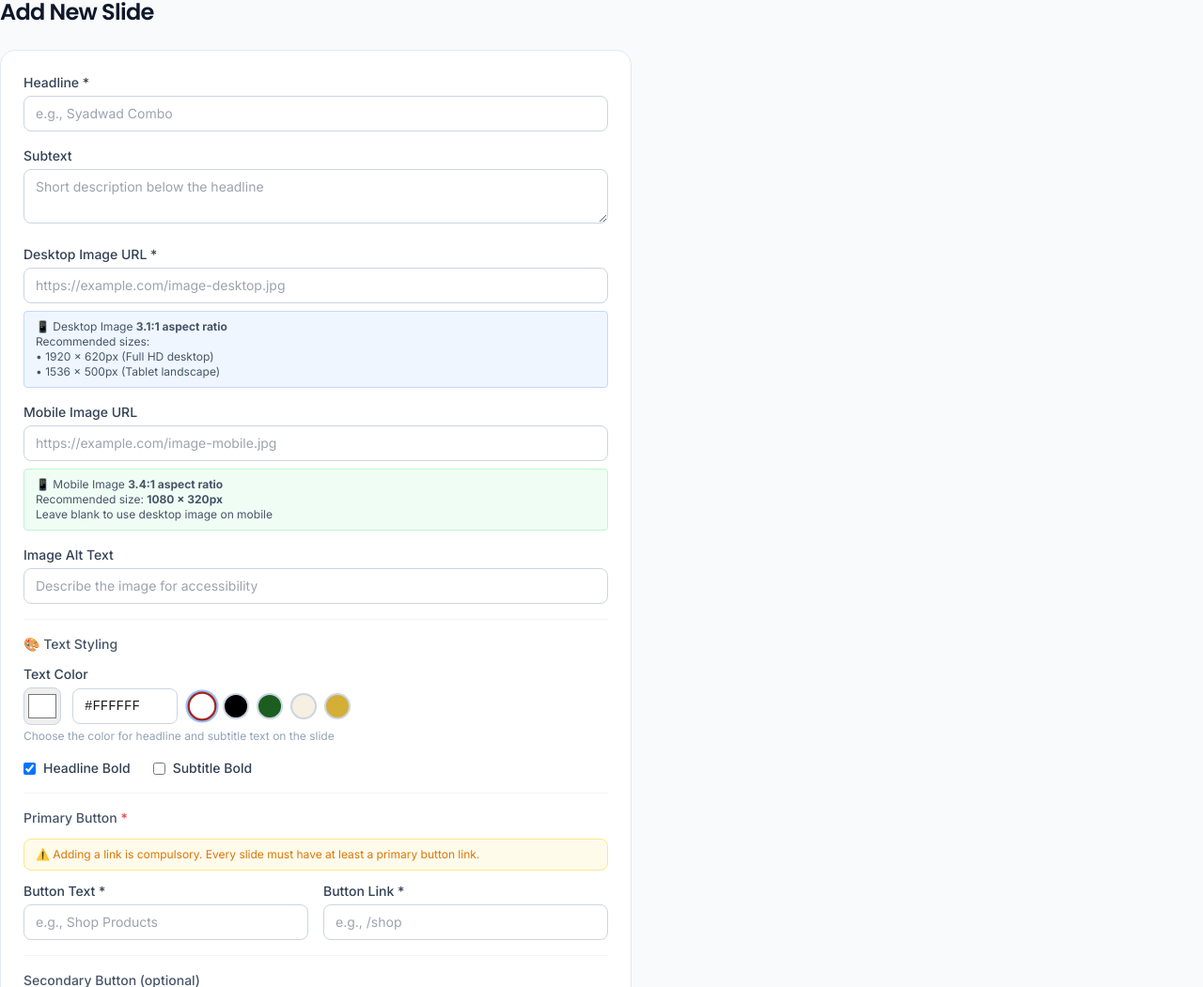
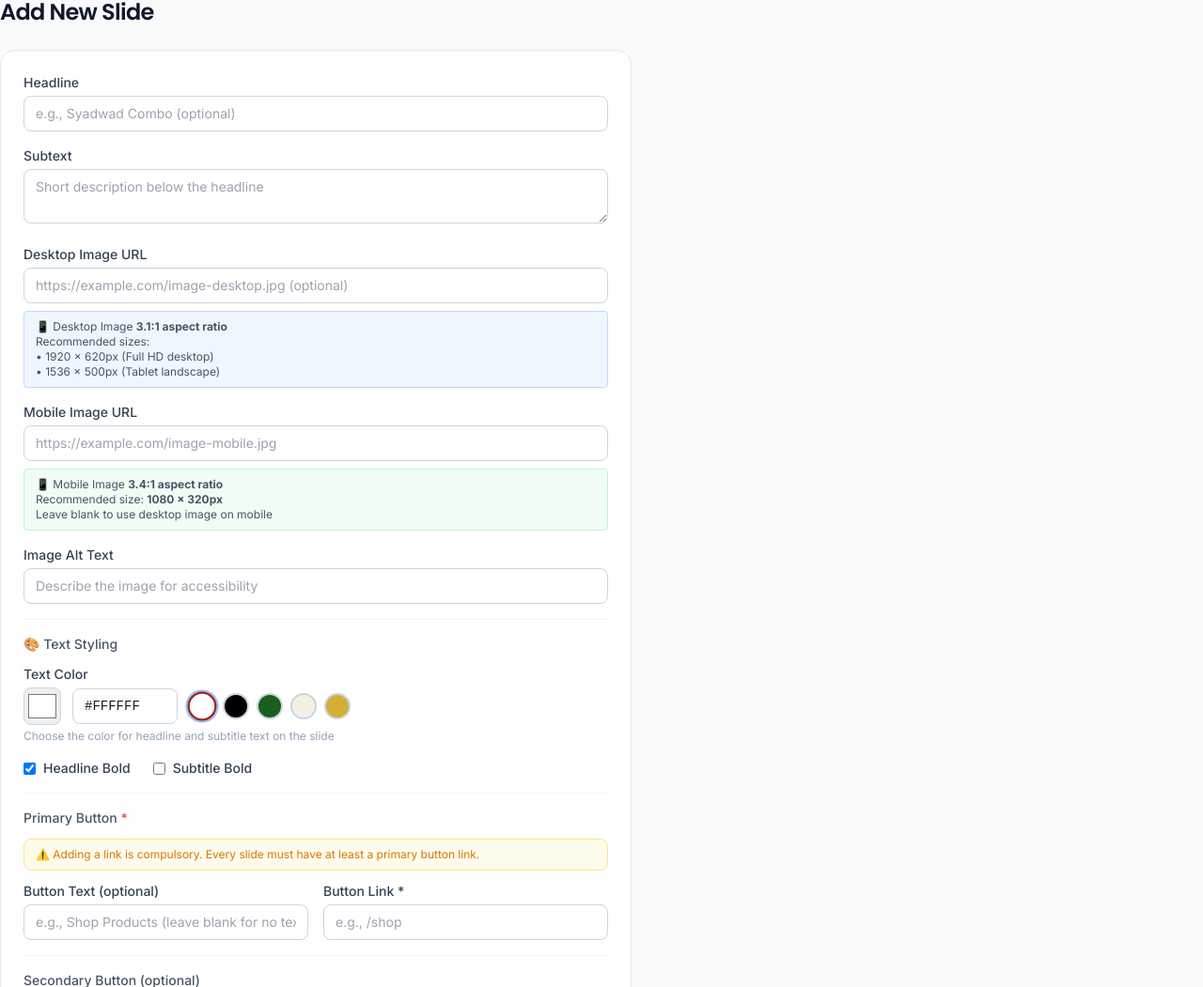
Before and after one commit to devikaverma155/drs-health-website, a Next.js app: page /admin/content/slideshow/new in a window 1280 px wide. Shown: the part 169-1220 px from the top of the page at 94% size. Built offline with nearby package versions, Linux system fonts and the light colour scheme; no server answers.

Commit message:
admin changes

```diff
--- a/app/admin/content/slideshow/HeroSlideForm.tsx
+++ b/app/admin/content/slideshow/HeroSlideForm.tsx
@@ -95,14 +95,13 @@ export function HeroSlideForm({ slide }: { slide?: SlideData | null }) {
 
       <div className="space-y-4">
         <div>
-          <label className="block text-sm font-medium text-slate-700 mb-1">Headline *</label>
+          <label className="block text-sm font-medium text-slate-700 mb-1">Headline</label>
           <input
             type="text"
             value={headline}
             onChange={(e) => setHeadline(e.target.value)}
-            required
             disabled={loading}
-            placeholder="e.g., Syadwad Combo"
+            placeholder="e.g., Syadwad Combo (optional)"
             className="w-full rounded-lg border border-slate-300 px-3 py-2 text-sm focus:ring-2 focus:ring-primary/20 focus:border-primary"
           />
         </div>
@@ -120,20 +119,19 @@ export function HeroSlideForm({ slide }: { slide?: SlideData | null }) {
         </div>
 
         <div>
-          <label className="block text-sm font-medium text-slate-700 mb-1">Desktop Image URL *</label>
+          <label className="block text-sm font-medium text-slate-700 mb-1">Desktop Image URL</label>
           <input
             type="url"
             value={imageUrl}
             onChange={(e) => setImageUrl(e.target.value)}
             disabled={loading}
-            placeholder="https://example.com/image-desktop.jpg"
-            required
+            placeholder="https://example.com/image-desktop.jpg (optional)"
             className="w-full rounded-lg border border-slate-300 px-3 py-2 text-sm focus:ring-2 focus:ring-primary/20 focus:border-primary"
           />
           <p className="mt-2 text-xs text-slate-600 bg-blue-50 border border-blue-200 rounded px-3 py-2">
-            📱 Desktop Image <strong>3.1:1 aspect ratio</strong><br/>
-            Recommended sizes:<br/>
-            • 1920 × 620px (Full HD desktop)<br/>
+            📱 Desktop Image <strong>3.1:1 aspect ratio</strong><br />
+            Recommended sizes:<br />
+            • 1920 × 620px (Full HD desktop)<br />
             • 1536 × 500px (Tablet landscape)
           </p>
         </div>
@@ -149,8 +147,8 @@ export function HeroSlideForm({ slide }: { slide?: SlideData | null }) {
             className="w-full rounded-lg border border-slate-300 px-3 py-2 text-sm focus:ring-2 focus:ring-primary/20 focus:border-primary"
           />
           <p className="mt-2 text-xs text-slate-600 bg-green-50 border border-green-200 rounded px-3 py-2">
-            📱 Mobile Image <strong>3.4:1 aspect ratio</strong><br/>
-            Recommended size: <strong>1080 × 320px</strong><br/>
+            📱 Mobile Image <strong>3.4:1 aspect ratio</strong><br />
+            Recommended size: <strong>1080 × 320px</strong><br />
             Leave blank to use desktop image on mobile
           </p>
         </div>
@@ -196,9 +194,8 @@ export function HeroSlideForm({ slide }: { slide?: SlideData | null }) {
                       key={c}
                       type="button"
                       onClick={() => setTextColor(c)}
-                      className={`w-7 h-7 rounded-full border-2 transition-all ${
-                        textColor === c ? 'border-primary scale-110 ring-2 ring-primary/30' : 'border-slate-300 hover:border-slate-400'
-                      }`}
+                      className={`w-7 h-7 rounded-full border-2 transition-all ${textColor === c ? 'border-primary scale-110 ring-2 ring-primary/30' : 'border-slate-300 hover:border-slate-400'
+                        }`}
                       style={{ backgroundColor: c }}
                       title={c}
                     />
@@ -238,14 +235,13 @@ export function HeroSlideForm({ slide }: { slide?: SlideData | null }) {
           <p className="text-xs text-amber-600 bg-amber-50 border border-amber-200 rounded-lg px-3 py-2 mb-3">⚠️ Adding a link is compulsory. Every slide must have at least a primary button link.</p>
           <div className="grid grid-cols-2 gap-4">
             <div>
-              <label className="block text-sm font-medium text-slate-700 mb-1">Button Text *</label>
+              <label className="block text-sm font-medium text-slate-700 mb-1">Button Text (optional)</label>
               <input
                 type="text"
                 value={ctaLabel}
                 onChange={(e) => setCtaLabel(e.target.value)}
-                required
                 disabled={loading}
-                placeholder="e.g., Shop Products"
+                placeholder="e.g., Shop Products (leave blank for no text)"
                 className="w-full rounded-lg border border-slate-300 px-3 py-2 text-sm focus:ring-2 focus:ring-primary/20 focus:border-primary"
               />
             </div>
--- a/app/layout.tsx
+++ b/app/layout.tsx
@@ -1,5 +1,6 @@
 import type { Metadata } from 'next';
 import { Inter, Poppins } from 'next/font/google';
+import { Analytics } from '@vercel/analytics/next';
 import '@/styles/globals.css';
 import { MarqueeBar } from '@/layout/MarqueeBar';
 import { Header } from '@/layout/Header';
@@ -59,6 +60,7 @@ export default function RootLayout({ children }: { children: React.ReactNode })
             <WishlistProvider>
               <OrganizationSchema />
               <PrintAwareRoot>{children}</PrintAwareRoot>
+              <Analytics />
             </WishlistProvider>
           </CartProvider>
         </AuthSessionProvider>
--- a/package.json
+++ b/package.json
@@ -18,6 +18,7 @@
     "@radix-ui/react-slot": "^1.2.4",
     "@supabase/supabase-js": "^2.98.0",
     "@tailwindcss/typography": "^0.5.19",
+    "@vercel/analytics": "^2.0.1",
     "bcryptjs": "^2.4.3",
     "class-variance-authority": "^0.7.1",
     "clsx": "^2.1.1",
```
Also changed, not shown: 1 other file (tests, documents, lock files or other folders).
